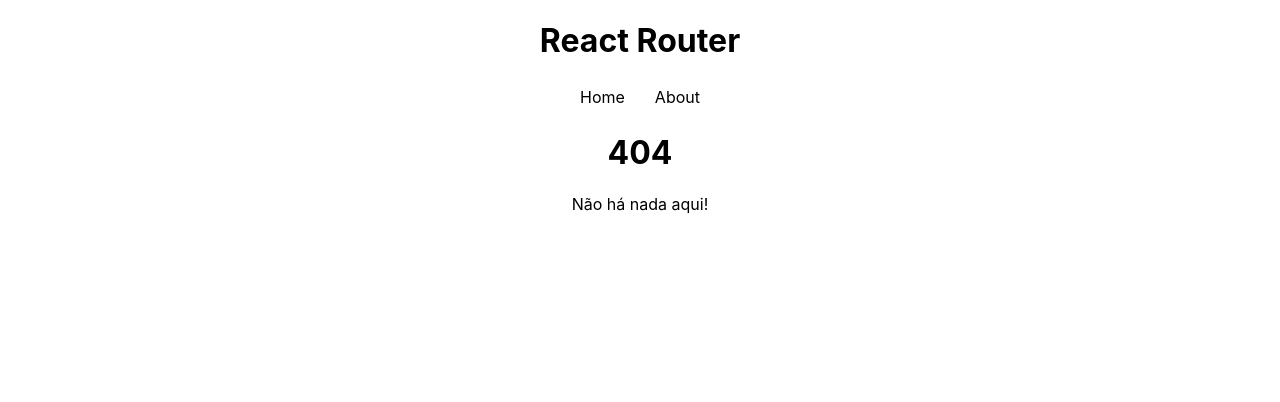
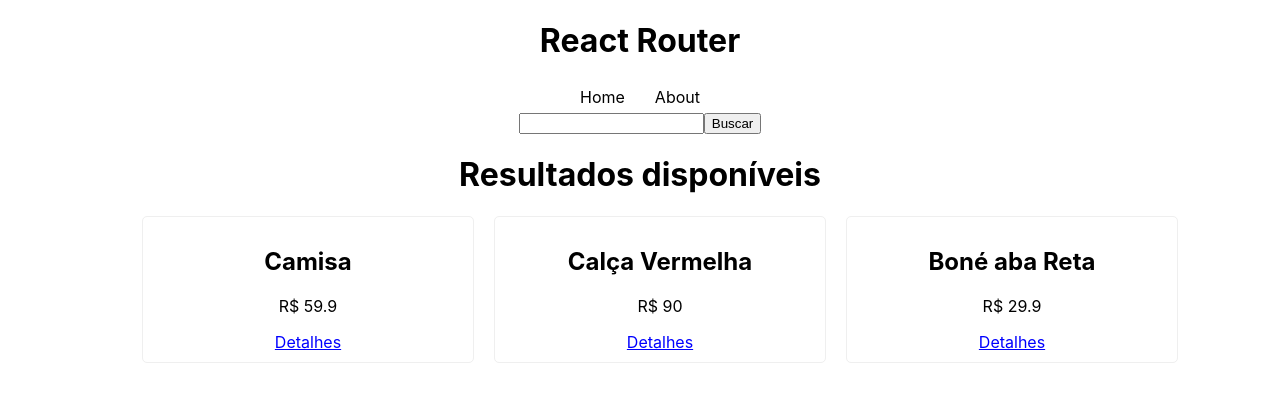
Before and after one commit to gabrielestefono/Cursos-React, a React (Create React App) app in the folder mateus_battisti/08_react_router/: page /search in a window 1280 px wide. Before the commit this address had no page. Shown: the top 402 px of the page. Built offline with nearby package versions, Linux system fonts and the light colour scheme; data requests are answered from the project's data file.

Commit message:
Search Params

```diff
--- a/mateus_battisti/08_react_router/src/App.tsx
+++ b/mateus_battisti/08_react_router/src/App.tsx
@@ -3,12 +3,14 @@
 
 // 1 - Config React Router
 import { BrowserRouter, Routes, Route} from "react-router-dom";
-import Home from './pages/home';
-import About from './pages/about';
-import Navbar from './components/navbar';
-import Product from './pages/product';
-import Info from './pages/info';
+import Navbar from './components/Navbar';
+import Home from './pages/Home';
+import About from './pages/About';
+import Info from './pages/Info';
+import Product from './pages/Product';
 import NotFound from './pages/404';
+import SearchForm from './components/SearchForm';
+import Search from './pages/Search';
 
 function App() {
   return (
@@ -16,11 +18,13 @@
       <h1>React Router</h1>
       <BrowserRouter>
         <Navbar/>
+        <SearchForm/>
         <Routes>
           <Route path='/' element={<Home/>} />
           <Route path='/about' element={<About/>} />
           <Route path='/product/:id/info' element={<Info/>}/>
           <Route path='/product/:id' element={<Product/>}/>
+          <Route path='/search' element={<Search/>}/>
           <Route path='*' element={<NotFound/>}/>
         </Routes>
       </BrowserRouter>
--- /dev/null
+++ b/mateus_battisti/08_react_router/src/components/SearchForm.tsx
@@ -0,0 +1,18 @@
+import { FormEvent, useState } from "react";
+import { useNavigate } from "react-router-dom"
+
+export default function SearchForm(){
+	const navigate = useNavigate();
+	const [query, setQuery] = useState<string>('');
+
+	function handleSubmit(e: FormEvent){
+		e.preventDefault();
+		navigate('/search?q=' + query);
+	}
+	return (
+		<form onSubmit={handleSubmit}>
+			<input type="text" onChange={(e)=>setQuery(e.target.value)}/>
+			<input type="submit" value="Buscar"/>
+		</form>
+	)
+}
--- a/mateus_battisti/08_react_router/src/components/navbar.tsx
+++ b/mateus_battisti/08_react_router/src/components/navbar.tsx
@@ -1,5 +1,5 @@
 import { NavLink } from "react-router-dom";
-import './navbar.css';
+import './Navbar.css';
 
 export default function Navbar(){
 	return(
--- /dev/null
+++ b/mateus_battisti/08_react_router/src/pages/Search.tsx
@@ -0,0 +1,21 @@
+import { Link, useSearchParams } from "react-router-dom";
+import { useFetch } from "../hooks/useFetch";
+
+export default function Search(){
+	const [searchParams] = useSearchParams();
+	const url = "http://localhost:3000/products?" + searchParams;
+	const {data: produtos} = useFetch(url)
+	return (
+		<div>
+			<h1>Resultados disponíveis</h1>
+			<ul className="products">
+				{Array.isArray(produtos) && produtos?.map((produto) =>
+					(<li key={produto.id}>
+							<h2>{produto.name}</h2>
+							<p>R$ {produto.price}</p>
+							<Link to={`product/${produto.id}`} className='link'>Detalhes</Link>
+						</li>))}
+			</ul>
+		</div>
+	)
+}
--- a/mateus_battisti/08_react_router/src/pages/home.tsx
+++ b/mateus_battisti/08_react_router/src/pages/home.tsx
@@ -1,11 +1,11 @@
 import {Link} from 'react-router-dom';
 import { useFetch } from '../hooks/useFetch';
-import './home.css';
+import './Home.css';
 
 export default function Home(){
 	const url = "http://localhost:3000/products";
 
-	const {data: items, httpConfig, loading, error} = useFetch(url);
+	const {data: items, error} = useFetch(url);
 
 	return (
 		<div>
```
